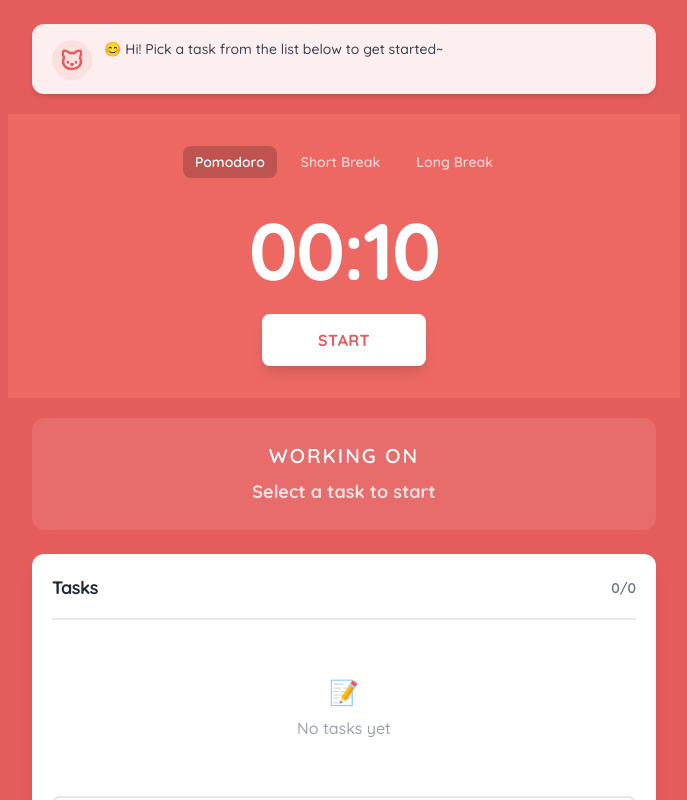
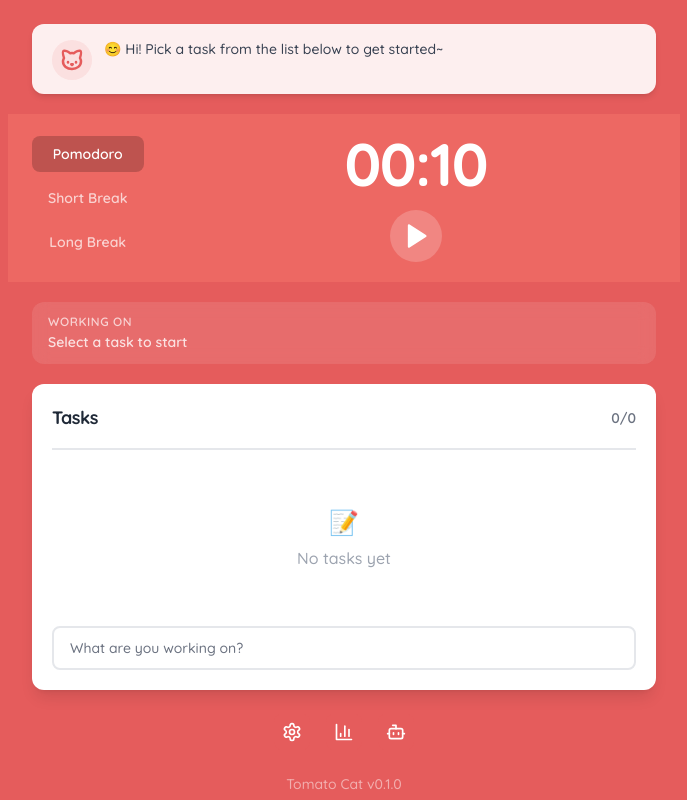
Before and after one commit to piggyzss/Tomato, a React (Vite) app: page / in a window 1280 px wide. Shown: the whole page, without its empty margins (296-983 px from the left). Built offline with nearby package versions, Linux system fonts and the light colour scheme.

Commit message:
fix: bugfix

```diff
--- a/src/components/AI/AIConfiguration.tsx
+++ b/src/components/AI/AIConfiguration.tsx
@@ -3,6 +3,58 @@
 import { useAI } from '@/hooks/useAI'
 import { aiService } from '@/services/aiService'
 import { getStorage, setStorage } from '@/utils/storage'
+
+// Chrome AI 可用性检查函数
+async function checkAvailability(): Promise<string> {
+  try {
+    // Try both possible global references (depending on Chrome version)
+    const avail =
+      (await (window as any).ai?.languageModel?.availability?.()) ??
+      (await (window as any).LanguageModel?.availability?.())
+    console.log("Gemini Nano availability:", avail)
+    return avail || "unavailable"
+  } catch (err) {
+    console.error("Error checking availability:", err)
+    return "error"
+  }
+}
+
+// 可用性检查组件
+function AvailabilityCheck() {
+  const [availability, setAvailability] = useState<string | null>(null)
+  const [loading, setLoading] = useState(false)
+
+  const handleCheck = async () => {
+    setLoading(true)
+    const result = await checkAvailability()
+    setAvailability(result)
+    setLoading(false)
+  }
+
+  const goodStates = ["readily", "after-download", "downloadable", "available", "downloading"]
+
+  return (
+    <div className="p-3 bg-white/5 rounded-lg">
+      <h3 className="text-sm font-semibold mb-2">🔍 检查 Gemini Nano 可用性</h3>
+      <button
+        onClick={handleCheck}
+        disabled={loading}
+        className="w-full py-2 px-4 rounded-lg bg-green-500/20 hover:bg-green-500/30 transition-colors text-sm font-medium disabled:opacity-50 disabled:cursor-not-allowed"
+      >
+        {loading ? "检查中..." : "检查可用性"}
+      </button>
+      <div className="mt-3 text-sm">
+        {availability === null ? (
+          <p className="text-white/60">点击按钮检查 Gemini Nano 可用性</p>
+        ) : goodStates.includes(availability) ? (
+          <p className="text-green-300">✅ 可用 ({availability})</p>
+        ) : (
+          <p className="text-red-300">❌ 不可用 ({availability})</p>
+        )}
+      </div>
+    </div>
+  )
+}
 
 interface AIAPIDemoProps {
   onBack: () => void
@@ -145,6 +197,9 @@
 
           {builtInAvailable === 'ready' && (
             <>
+              {/* Availability Check Component */}
+              <AvailabilityCheck />
+
               {/* Info */}
               <div className="p-3 bg-white/5 rounded-lg text-xs opacity-80">
                 <div className="font-semibold mb-1">关于 Chrome 内置 AI：</div>
--- a/src/components/BigTimer.tsx
+++ b/src/components/BigTimer.tsx
@@ -1,7 +1,7 @@
 import { useTaskStore } from '@/store/useTaskStore'
 import { useTimerStore } from '@/store/useTimerStore'
 import { formatTime } from '@/utils/time'
-import { TimerReset } from 'lucide-react'
+import { TimerReset, Play, Pause } from 'lucide-react'
 import { useEffect, useRef, useState } from 'react'
 
 // 定义计时器状态接口
@@ -190,7 +190,7 @@
   const showResetButton = status !== 'idle' || isTimeUp
 
   return (
-    <div className="w-full flex flex-col items-center relative">
+    <div className="w-full flex flex-col items-center justify-center relative">
       {/* Toast Notification */}
       {showNoTaskToast && (
         <div className="absolute -top-16 left-1/2 transform -translate-x-1/2 bg-white text-tomato px-4 py-2 rounded-lg shadow-lg text-sm font-semibold animate-bounce z-50">
@@ -199,36 +199,38 @@
       )}
 
       {/* Timer Display */}
-      <div className="text-[80px] font-bold text-white leading-none mb-6 tracking-tight">
+      <div className="text-6xl font-bold text-white leading-none mb-4 tracking-tight">
         {formatTime(remainingSeconds)}
       </div>
 
       {/* Control Buttons */}
-      <div className="flex items-center gap-4">
+      <div className="flex items-center gap-3">
         {status === 'running' ? (
           <button
             onClick={handleStop}
-            className="px-14 py-3.5 bg-white text-tomato text-base font-bold rounded-lg hover:bg-white/90 active:scale-95 transition-all shadow-lg tracking-wide"
+            className="p-3 bg-white/20 hover:bg-white/30 rounded-full active:scale-95 transition-all"
+            title="Pause"
           >
-            PAUSE
+            <Pause size={28} className="text-white" fill="white" />
           </button>
         ) : (
           <button
             onClick={handleStart}
             disabled={isTimeUp}
-            className="px-14 py-3.5 bg-white text-tomato text-base font-bold rounded-lg hover:bg-white/90 active:scale-95 transition-all shadow-lg tracking-wide disabled:opacity-50 disabled:cursor-not-allowed disabled:hover:bg-white disabled:active:scale-100"
+            className="p-3 bg-white/20 hover:bg-white/30 rounded-full active:scale-95 transition-all disabled:opacity-50 disabled:cursor-not-allowed disabled:hover:bg-white/20 disabled:active:scale-100"
+            title={status === 'paused' ? 'Resume' : 'Start'}
           >
-            {status === 'paused' ? 'RESUME' : 'START'}
+            <Play size={28} className="text-white" fill="white" />
           </button>
         )}
 
         {showResetButton && (
           <button
             onClick={handleReset}
-            className="p-3 text-white/70 hover:text-white transition-colors"
+            className="p-2 text-white hover:text-white/80 transition-colors"
             title="Reset"
           >
-            <TimerReset size={22} />
+            <TimerReset size={24} className="text-white" />
           </button>
         )}
       </div>
--- a/src/components/CurrentTask.tsx
+++ b/src/components/CurrentTask.tsx
@@ -6,28 +6,33 @@
   const { theme } = useSettingsStore()
   const currentTask = tasks.find(t => t.id === currentTaskId)
 
+  // Debug: Log when values change
+  // console.log('CurrentTask render:', {
+  //   pomodoroCount: currentTask?.pomodoroCount,
+  //   totalTimeSpent: currentTask?.totalTimeSpent
+  // })
+
   if (!currentTask) {
     return (
       <div
-        className={`text-center py-6 mb-6 w-full max-w-2xl mx-auto rounded-xl transition-all duration-300 ${
-          theme === 'dark'
+        className={`flex items-center justify-between py-3 px-4 mb-5 w-full max-w-2xl mx-auto rounded-xl transition-all duration-300 ${theme === 'dark'
           ? 'bg-gray-800/50 backdrop-blur border border-gray-700'
           : 'bg-white/10 backdrop-blur'
           }`}
       >
+        <div className="flex-1">
           <div
-          className={`text-xl mb-2 uppercase tracking-widest font-semibold transition-colors duration-300 ${
-            theme === 'dark' ? 'text-gray-300' : 'text-white'
+            className={`text-xs uppercase tracking-wider font-semibold transition-colors duration-300 ${theme === 'dark' ? 'text-gray-400' : 'text-white/70'
               }`}
           >
             Working On
           </div>
           <div
-          className={`text-lg font-bold transition-colors duration-300 ${
-            theme === 'dark' ? 'text-gray-400' : 'text-white/80'
+            className={`text-sm font-semibold mt-0.5 transition-colors duration-300 ${theme === 'dark' ? 'text-gray-400' : 'text-white/80'
               }`}
           >
             Select a task to start
+          </div>
         </div>
       </div>
     )
@@ -35,38 +40,38 @@
 
   return (
     <div
-      className={`text-center py-6 mb-6 w-full max-w-2xl mx-auto rounded-xl transition-all duration-300 ${
-        theme === 'dark'
+      className={`flex items-center justify-between py-3 px-4 mb-5 w-full max-w-2xl mx-auto rounded-xl transition-all duration-300 ${theme === 'dark'
         ? 'bg-gray-800/50 backdrop-blur border border-gray-700'
         : 'bg-white/10 backdrop-blur'
         }`}
     >
+      {/* Left Side - Working On */}
+      <div className="flex-1 min-w-0">
         <div
-        className={`text-xl mb-2 uppercase tracking-widest font-semibold transition-colors duration-300 ${
-          theme === 'dark' ? 'text-gray-300' : 'text-white'
+          className={`text-xs uppercase tracking-wider font-semibold transition-colors duration-300 ${theme === 'dark' ? 'text-gray-400' : 'text-white/70'
             }`}
         >
           Working On
         </div>
         <div
-        className={`text-lg font-bold transition-colors duration-300 break-words px-4 ${
-          theme === 'dark' ? 'text-white' : 'text-white'
+          className={`text-sm font-bold mt-0.5 transition-colors duration-300 truncate ${theme === 'dark' ? 'text-white' : 'text-white'
             }`}
+          title={currentTask.title}
         >
           {currentTask.title}
         </div>
+      </div>
 
-      {/* Task Progress Indicator */}
+      {/* Right Side - Progress Stats */}
       <div
-        className={`mt-3 flex items-center justify-center gap-4 text-sm ${
-          theme === 'dark' ? 'text-gray-400' : 'text-white/70'
+        className={`flex items-center gap-4 text-xs ml-4 ${theme === 'dark' ? 'text-gray-400' : 'text-white/70'
           }`}
       >
-        <span className="flex items-center gap-1">
-          🍅 {currentTask.pomodoroCount} pomodoros
+        <span className="flex items-center gap-1 whitespace-nowrap font-semibold">
+          🍅 {currentTask.pomodoroCount}
         </span>
-        <span className="flex items-center gap-1">
-          ⏱️ {Math.floor((currentTask.totalTimeSpent || 0) / 60)}m spent
+        <span className="flex items-center gap-1 whitespace-nowrap font-semibold">
+          ⏱️ {Math.floor((currentTask.totalTimeSpent || 0) / 60)}m
         </span>
       </div>
     </div>
--- a/src/components/ModeSelector.tsx
+++ b/src/components/ModeSelector.tsx
@@ -9,14 +9,14 @@
 
 export function ModeSelector({ mode, onModeChange }: ModeSelectorProps) {
   return (
-    <div className="flex gap-3 mb-8 justify-center">
+    <div className="flex flex-col gap-2">
       <button
         onClick={() => onModeChange('pomodoro')}
         className={clsx(
-          'px-3 py-1.5 rounded-lg font-semibold transition-all text-sm whitespace-nowrap',
+          'px-4 py-2 rounded-lg font-semibold transition-all text-sm whitespace-nowrap',
           mode === 'pomodoro'
             ? 'bg-black/20 text-white'
-            : 'text-white/70 hover:text-white'
+            : 'text-white/70 hover:text-white hover:bg-black/10'
         )}
       >
         Pomodoro
@@ -25,10 +25,10 @@
       <button
         onClick={() => onModeChange('shortBreak')}
         className={clsx(
-          'px-3 py-1.5 rounded-lg font-semibold transition-all text-sm whitespace-nowrap',
+          'px-4 py-2 rounded-lg font-semibold transition-all text-sm whitespace-nowrap',
           mode === 'shortBreak'
             ? 'bg-black/20 text-white'
-            : 'text-white/70 hover:text-white'
+            : 'text-white/70 hover:text-white hover:bg-black/10'
         )}
       >
         Short Break
@@ -37,10 +37,10 @@
       <button
         onClick={() => onModeChange('longBreak')}
         className={clsx(
-          'px-3 py-1.5 rounded-lg font-semibold transition-all text-sm whitespace-nowrap',
+          'px-4 py-2 rounded-lg font-semibold transition-all text-sm whitespace-nowrap',
           mode === 'longBreak'
             ? 'bg-black/20 text-white'
-            : 'text-white/70 hover:text-white'
+            : 'text-white/70 hover:text-white hover:bg-black/10'
         )}
       >
         Long Break
--- a/src/components/TimerPage.tsx
+++ b/src/components/TimerPage.tsx
@@ -35,10 +35,14 @@
   }
 
   return (
-    <div className="w-full flex flex-col">
-      {/* Pass the function DOWN to child component */}
+    <div className="w-full flex items-center gap-8">
+      {/* Mode Selector - Left Side, Vertical */}
       <ModeSelector mode={currentMode} onModeChange={handleModeChange} />
-      <BigTimer />
+
+      {/* Timer - Right Side, Centered */}
+      <div className="flex-1">
+        <BigTimer />
+      </div>
     </div>
   )
 }
--- a/src/pages/App.tsx
+++ b/src/pages/App.tsx
@@ -89,7 +89,7 @@
 
         {/* Timer Card - full width, no outer padding */}
         <div
-          className={`py-8 px-6 mb-5 transition-colors duration-300 ${theme === 'dark'
+          className={`py-5 px-6 mb-5 transition-colors duration-300 ${theme === 'dark'
             ? 'bg-gray-800/80 backdrop-blur border-y border-gray-700'
             : 'bg-tomato-light/30'
             }`}
```
Lines whose indentation alone changed are shown as unchanged.
